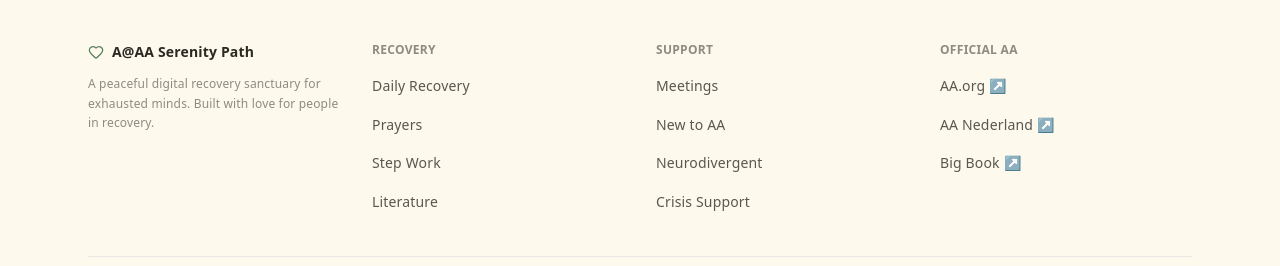
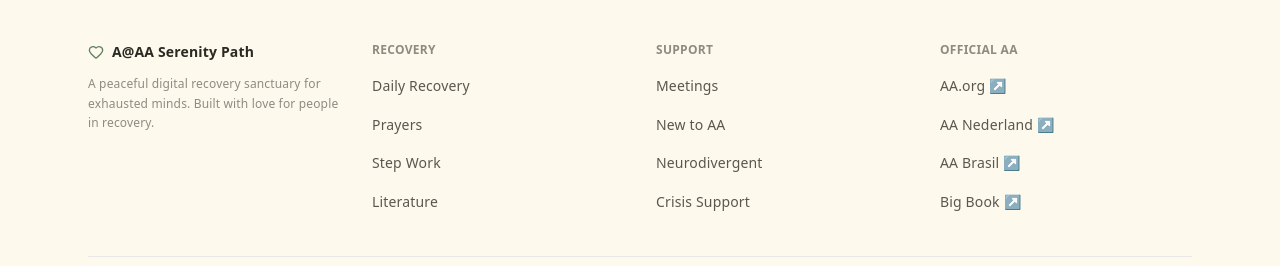
Before and after one commit to luyzatale/aaa, a Next.js app: page / in a window 1280 px wide. Shown: the part 2167-2433 px from the top of the page. Built offline with nearby package versions, Linux system fonts and the light colour scheme.

Commit message:
Add AA Brasil link to Official AA section in footer
Co-Authored-By: Claude Sonnet 4.6 <noreply@anthropic.com>

```diff
--- a/src/components/layout/Footer.tsx
+++ b/src/components/layout/Footer.tsx
@@ -62,6 +62,7 @@ export default function Footer() {
               {[
                 { href: "https://www.aa.org", label: "AA.org" },
                 { href: "https://www.aa-nederland.nl", label: "AA Nederland" },
+                { href: "https://www.aa.org.br", label: "AA Brasil" },
                 { href: "https://www.aa.org/the-big-book", label: "Big Book" },
               ].map((link) => (
                 <li key={link.href}>
```
